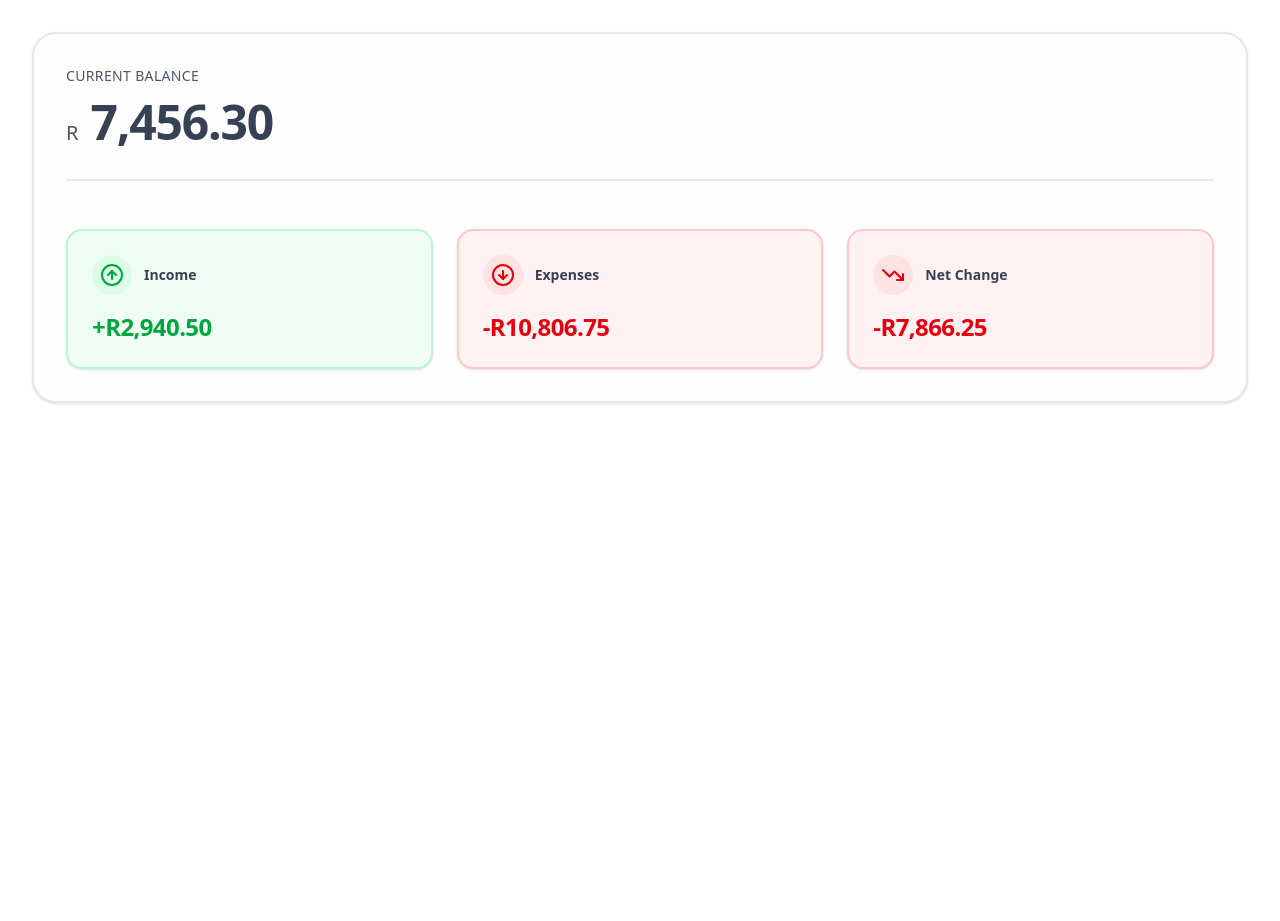
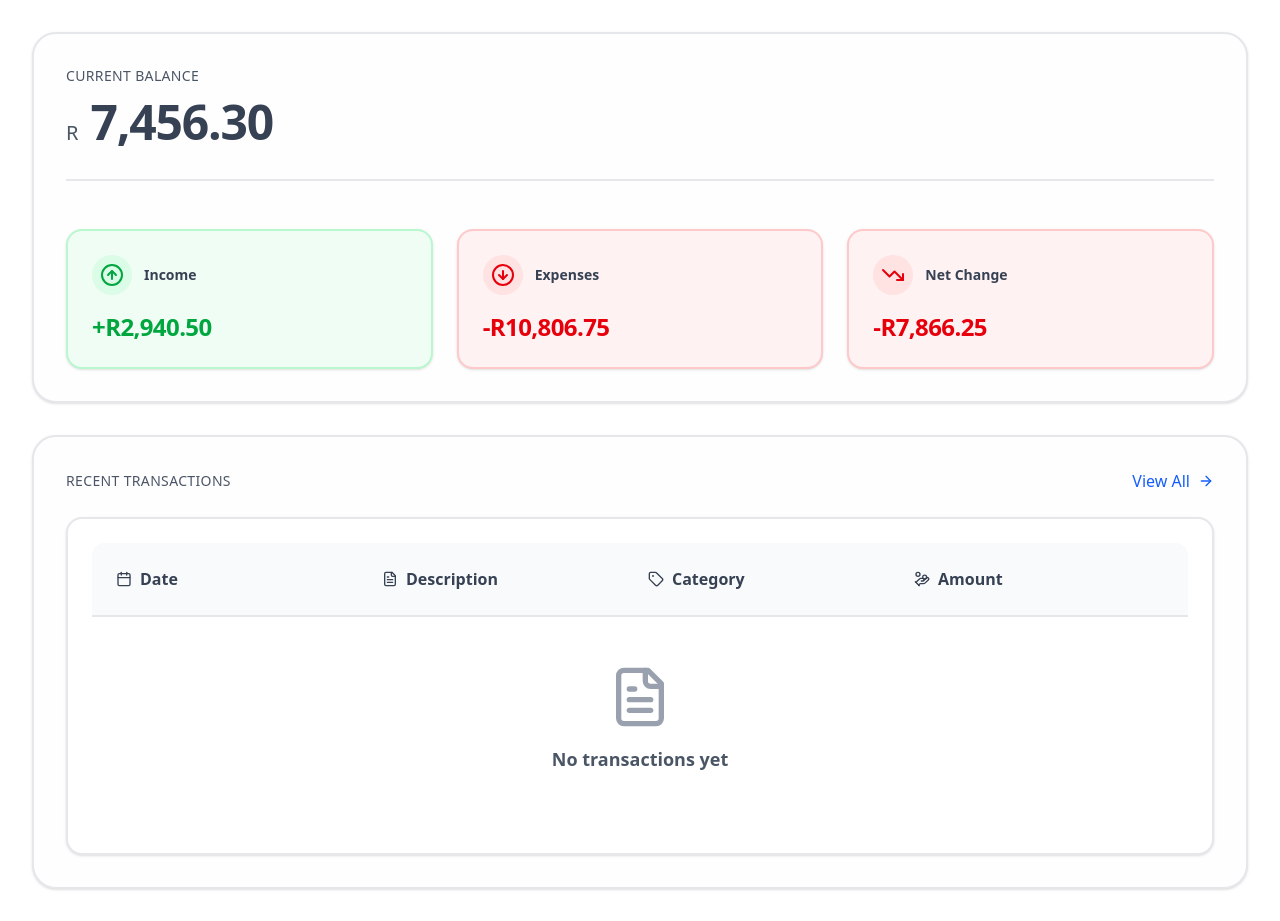
Before and after one commit to david-botha/finance-tracker, a Next.js app: page / in a window 1280 px wide. Before the commit the page ends 800 px from the top, so only its background shows below. Built offline with nearby package versions, Linux system fonts and the light colour scheme.

Commit message:
feat: add recent transactions to dashboard

```diff
--- a/app/page.js
+++ b/app/page.js
@@ -1,11 +1,13 @@
 import BalanceSummary from '@/components/dashboard/BalanceSummary'
+import RecentTransactions from '@/components/dashboard/RecentTransactions'
 
 const Home = () => {
   return (
     <div>
       <BalanceSummary />
+      <RecentTransactions />
     </div>
-  );
+  )
 }
 
 export default Home
--- /dev/null
+++ b/components/dashboard/RecentTransactions.jsx
@@ -0,0 +1,99 @@
+'use client'
+
+import { useState, useEffect } from 'react'
+import Link from 'next/link'
+import { getTransactions } from '@/lib/storage'
+import { Calendar, FileText, Tag, HandCoins, ArrowRight } from 'lucide-react'
+
+const RecentTransactions = () => {
+  const [transactions, setTransactions] = useState([])
+
+  useEffect(() => {
+    const loadedTransactions = getTransactions()
+    setTransactions(loadedTransactions)
+  }, [])
+
+  const recentTransactions = transactions
+    .sort((a, b) => new Date(b.date) - new Date(a.date))
+    .slice(0, 5)
+
+  return (
+    <div className="bg-[#fffeff] rounded-3xl p-8 transition-all duration-300 border-2 border-gray-200 shadow-sm m-8">
+      {/* Header */}
+      <div className="flex items-center justify-between mb-6">
+        <p className="text-gray-600 text-sm font-medium tracking-wide uppercase">
+          Recent Transactions
+        </p>
+        <Link
+          href="/transactions"
+          className="flex items-center gap-2 text-blue-600 hover:text-blue-700 font-medium transition-colors group"
+        >
+          View All
+          <ArrowRight className="size-4 group-hover:translate-x-1 transition-transform" />
+        </Link>
+      </div>
+
+      {/* Transaction List */}
+      <div className="bg-white rounded-2xl p-6 border-2 border-gray-200 shadow-sm">
+        {/* Table Header */}
+        <div className="grid grid-cols-4 gap-4 p-6 border-b-2 border-gray-200 font-semibold text-gray-700 bg-gray-50 rounded-t-xl select-none">
+          <div className="flex items-center gap-2">
+            <Calendar className="size-4" />
+            Date
+          </div>
+          <div className="flex items-center gap-2">
+            <FileText className="size-4" />
+            Description
+          </div>
+          <div className="flex items-center gap-2">
+            <Tag className="size-4" />
+            Category
+          </div>
+          <div className="flex items-center gap-2">
+            <HandCoins className="size-4" />
+            Amount
+          </div>
+        </div>
+
+        {/* Table Rows */}
+        {recentTransactions.map((transaction, index) => (
+          <div
+            key={transaction.id}
+            className={`grid grid-cols-4 gap-4 p-6 items-center group transition-all duration-300 hover:bg-gray-50 ${
+              index === recentTransactions.length - 1 ? 'rounded-b-xl' : 'border-b border-gray-100'
+            }`}
+          >
+            <div className="text-gray-600 font-medium">
+              {new Date(transaction.date).toISOString().split('T')[0]}
+            </div>
+            <div className="text-gray-700 font-medium">{transaction.description}</div>
+            <div>
+              <span className="inline-flex items-center px-3 py-1 rounded-full text-sm font-medium bg-blue-100 text-blue-700 border border-blue-200">
+                {transaction.category}
+              </span>
+            </div>
+            <div
+              className={`text-lg font-semibold tracking-tight ${
+                transaction.type === 'income' ? 'text-green-600' : 'text-red-600'
+              }`}
+            >
+              {transaction.type === 'income' ? '+' : '-'}R{Math.abs(transaction.amount).toFixed(2)}
+            </div>
+          </div>
+        ))}
+
+        {/* Empty State */}
+        {transactions.length === 0 && (
+          <div className="text-center py-12">
+            <div className="text-gray-400 mb-4">
+              <FileText className="size-16 mx-auto" />
+            </div>
+            <h3 className="text-lg font-semibold text-gray-600 mb-2">No transactions yet</h3>
+          </div>
+        )}
+      </div>
+    </div>
+  )
+}
+
+export default RecentTransactions
```
